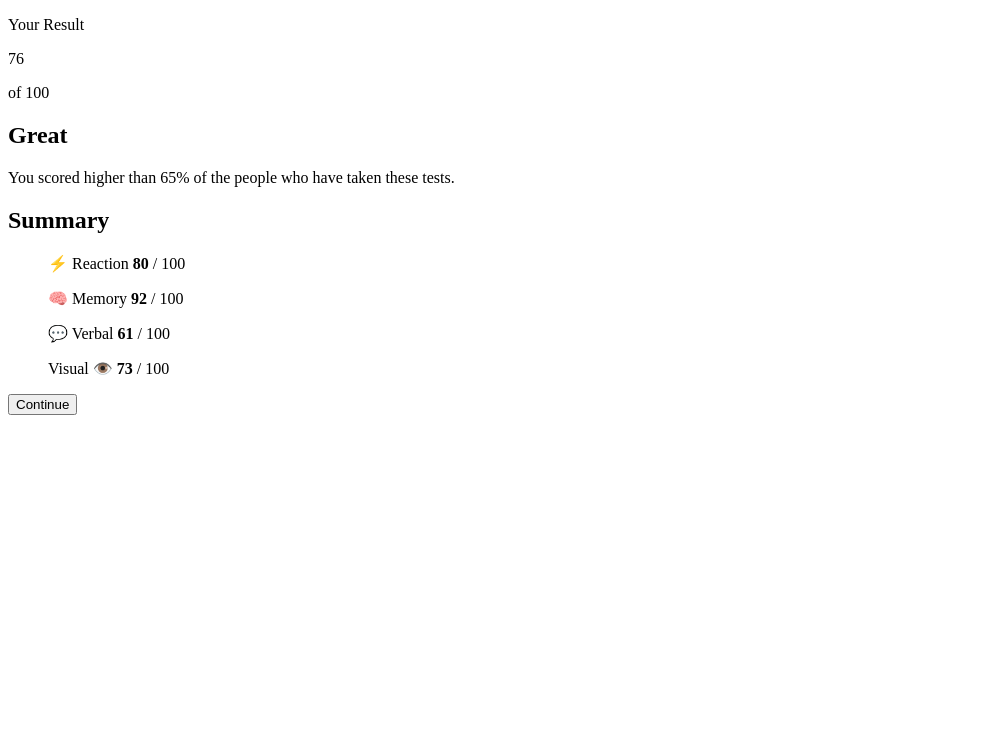
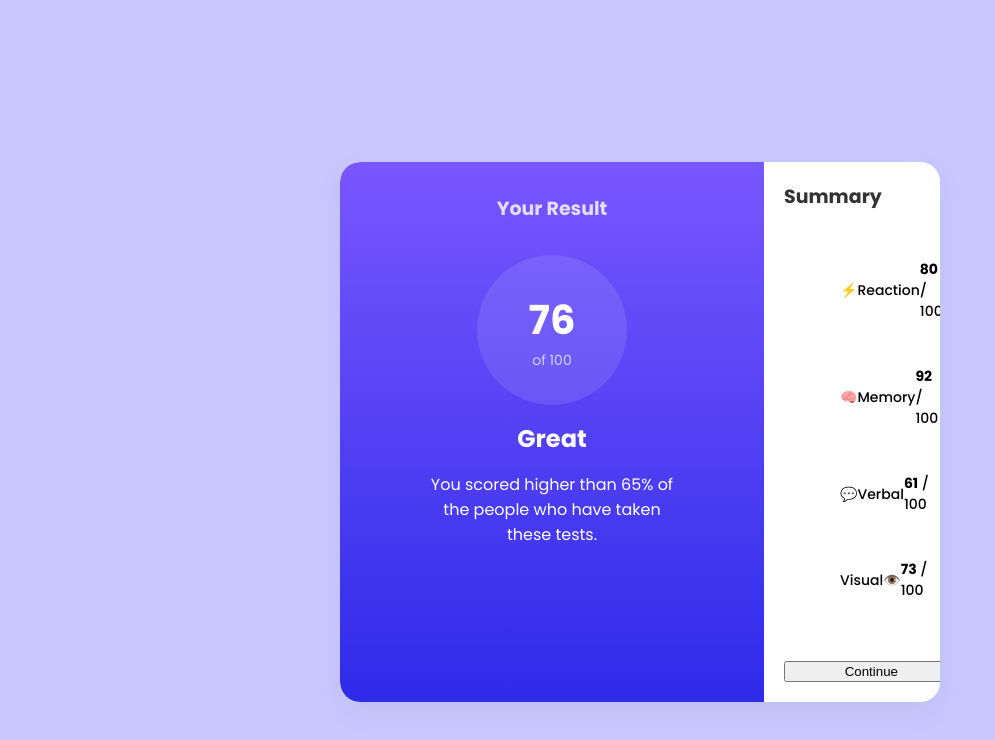
Before and after one commit to Mutanu-chocolat/results-summary-component-main, a plain HTML site: page results-summary-component-main/index.html in a window 1280 px wide. Shown: the whole page, without its empty margins (0-995 px from the left). Drawn offline with Linux system fonts and the light colour scheme; files that its build step writes are made by us from their sources.

Commit message:
casual commit

```diff
--- a/results-summary-component-main/index.html
+++ b/results-summary-component-main/index.html
@@ -18,54 +18,63 @@
 
       <!--left-side-->
       <div class="results-section">
-        <p>Your Result</p>
+        <h2>Your Result</h2>
         <div class="circle">
-         <p class="score">76</p>
+         <p class="score-radius">76</p>
          <p class="out-of">of 100</p>
         </div>
 
-        <h2> Great</h2>
+        <h3> Great</h3>
 
-        <p class="desciption">You scored higher than 65% of the people who have taken these tests.</p>
+        <p class="desciption">You scored higher than 65% of </br>the people who have taken </br>these tests.</p>
       </div>
 
 
       <!--righrt side-->
-     <div class="summary">
-      <h2>Summary</h2>
+      <div class="summary-section">
 
-      <ul class="summary-item reaction">
+         <h2 > Summary </h2>
+
+         <ul class="summary-list">
+
+          <li class="summary-item reaction">
+
             <span class="icon">⚡</span>
-            <span class="icon"></span>
-        <span class="label">Reaction</span>
-        <span class="score"><strong>80</strong> / 100 </span>
-      </ul>
+            <span class="label">Reaction</span>
+            <span class="scored"><strong>80</strong> / 100 </span>
+
+          </li>
 
 
 
-      <ul class="summary-item memory">
-        <span class="icon">🧠</span>
-        <span class="label">Memory</span>
-        <span class="score"><strong>92</strong> / 100</span>
-      </ul>
+          <li class="summary-item memory">
+
+            <span class="icon">🧠</span>
+            <span class="label">Memory</span>
+            <span class="scored"><strong>92</strong> / 100</span></li>
+
+          </li>
 
 
 
-      <ul class="summary-item verbal">
+          <li class="summary-item verbal">
+
             <span class="icon">💬</span>
-            <span class="icon"></span>
-        <span class="label">Verbal</span>
-        <span class="score"><strong>61</strong> / 100</span>
-      </ul>
+            <span class="label">Verbal</span>
+            <span class="scored"><strong>61</strong> / 100</span>
+
+          </li>
 
 
-      <ul class="summary-item visual">
-        <span class="icon"></span>
-        <span class="label">Visual</span>
+          <li class="summary-item visual">
+
+            <span class="label">Visual</span>
             <span class="icon">👁️</span>
-            <span class="score"><strong>73</strong> / 100</span>
-      </ul>
+            <span class="scored"><strong>73</strong> / 100</span>
 
+          </li>
+
+        </ul>
       <button class="continue-btn">Continue</button>
 
      </div>
--- /dev/null
+++ b/results-summary-component-main/styles.css
@@ -0,0 +1,118 @@
+@import url('https://fonts.googleapis.com/css2?family=Poppins:wght@300;400;500;600;700&display=swap');
+
+body{
+    margin: 0px;
+    padding: 0px;
+    font-family: 'poppins', sans-serif;
+}
+h1,h2,h3,p{
+    margin: 0px;
+}
+.container{
+    display: flex;
+    justify-content: center;
+    align-items: center;
+    min-height: 100vh;
+    padding: 32px;
+    background: hsl(241, 100%, 89%);
+
+}
+
+.card{
+    display: flex;
+    border-radius: 20px;
+    max-width: 600px;
+    overflow: hidden;
+    background-color: hsl(221, 100%, 96%);
+    box-shadow: 0 10px 30px rgba(0, 0, 0, 0.05);
+}
+
+/*left-side*/
+.results-section{
+    background: linear-gradient(to bottom, hsl(252, 100%, 67%), hsl(241, 81%, 54%));
+    color: white;
+    padding: 32px;
+    text-align: center;
+    display: flex;
+    flex-direction: column;
+    flex: 1;
+    border-radius: 20px 0 0 20px;
+    /* align-items: center;
+    justify-content: center;
+    */
+
+}
+
+.results-section h2{
+    font-size: 19px;
+    opacity: 0.8;
+    margin-bottom: 16px;
+}
+
+.circle{
+    border-radius: 50%;
+    background: rgba(255, 255, 255, 0.1);
+    width: 150px;
+    height: 150px;
+    display: flex;
+    flex-direction: column;
+    justify-content: center;
+    margin: 16px 105px;
+}
+
+ .score-radius{
+    font-size: 40px;
+    font-weight: bold;
+}
+
+.out-of{
+    font-size: 14px;
+    opacity: 0.7;
+}
+
+.results-section h3{
+    font-size: 24px;
+    margin-bottom: 16px;
+
+}
+
+.description{
+    font-size: 14px;
+    opacity: 0.8;
+    max-width: 200px;
+}
+
+/*right-side*/
+
+.summary-section{
+    display: flex;
+    flex-direction: column;
+    justify-content: center;
+    padding: 20px;
+    background: hsl(0, 0%, 100%) ;
+    flex: 1;
+}
+
+.summary-section h2{
+    color: #333;
+    font-size: 19px;
+    margin-bottom: 16px;
+
+
+}
+
+.summary-list{
+    list-style: none;
+    margin-bottom: 32px;
+}
+
+.summary-item{
+    display: flex;
+    justify-content: space-between;
+    align-items: center;
+    padding: 16px;
+    border-radius: 10px;
+    margin-bottom: 12px;
+    font-size: 14px;
+    font-weight: 500;
+}
```
Also changed, not shown: results-summary-component-main/design/styles.css (deleted).
